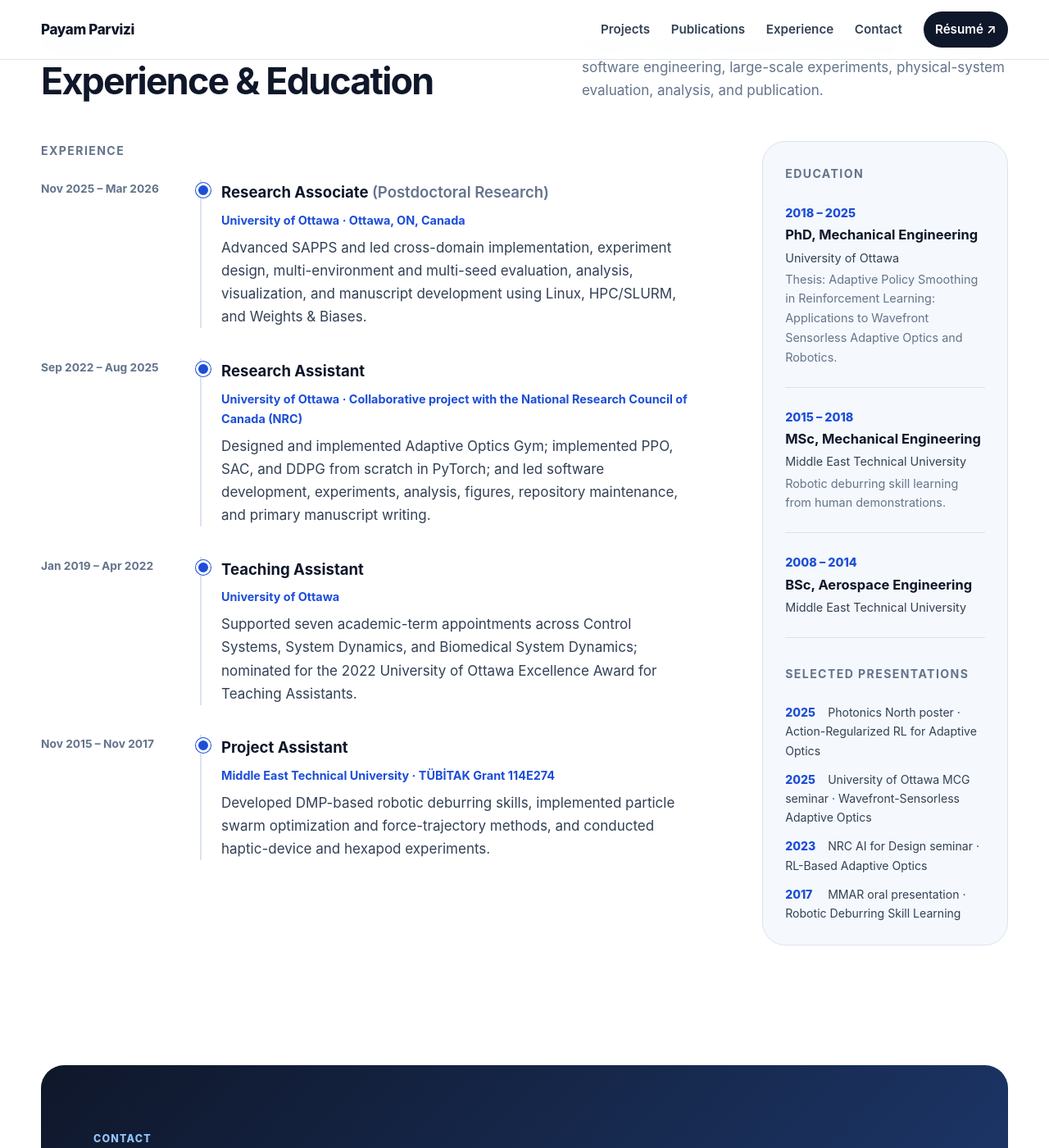
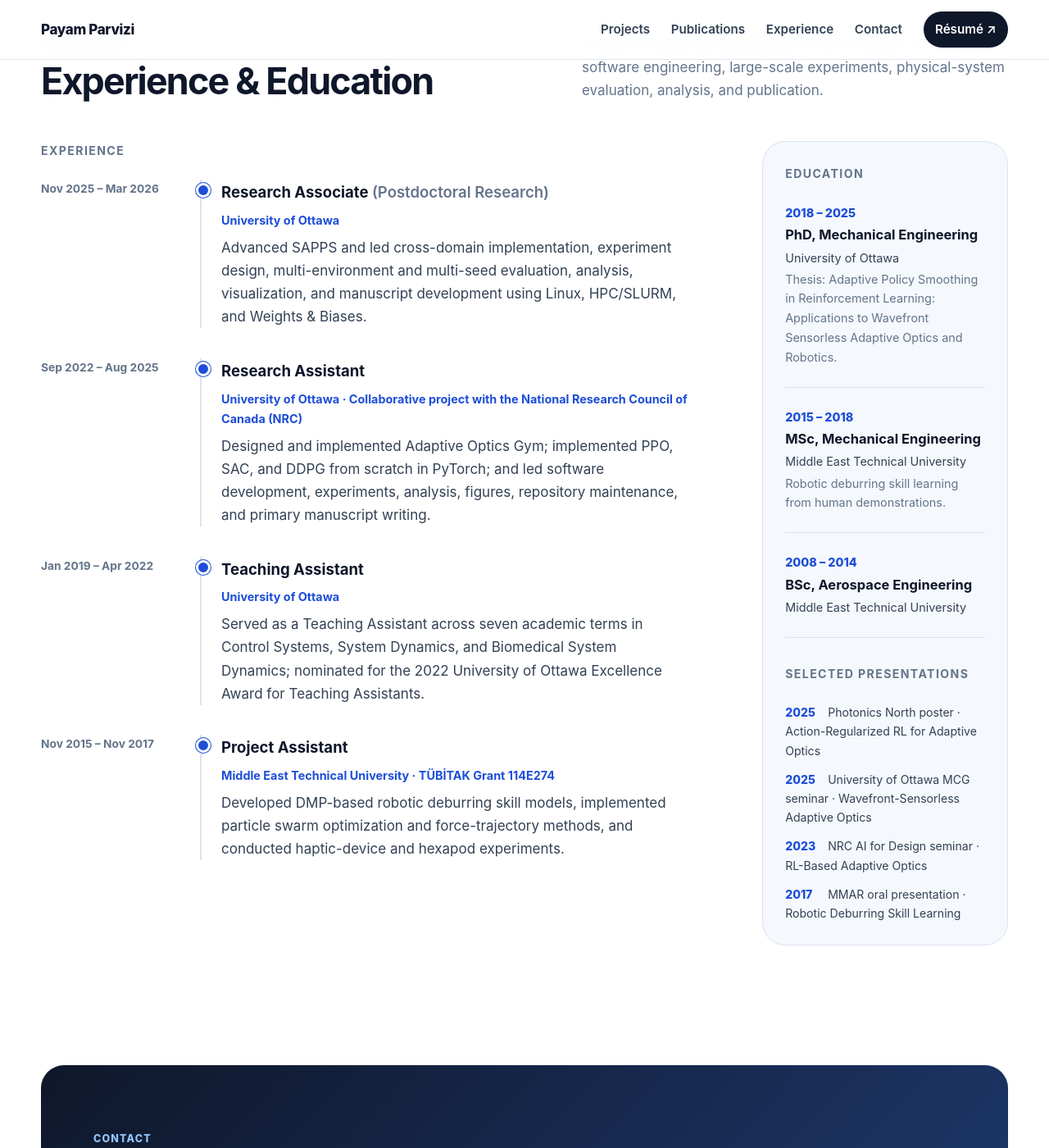
Before and after one commit to payamparvizi/payamparvizi.github.io, a Jekyll site: the page built from index.html, in a window 1280 px wide and 1400 px high, scrolled down 7196 px. Shown: the whole window at 82% size. Built offline with Jekyll 4.4.1, drawn with Linux system fonts in a browser that asks for light colours.

Commit message:
Update index.html

```diff
--- a/index.html
+++ b/index.html
@@ -451,9 +451,7 @@ image: "/assets/img/payam-parvizi-headshot.webp"
                 <span>(Postdoctoral Research)</span>
               </h4>
 
-              <p class="timeline-org">
-                University of Ottawa · Ottawa, ON, Canada
-              </p>
+              <p class="timeline-org">University of Ottawa</p>
 
               <p>
                 Advanced SAPPS and led cross-domain implementation, experiment
@@ -495,10 +493,10 @@ image: "/assets/img/payam-parvizi-headshot.webp"
               </p>
 
               <p>
-                Supported seven academic-term appointments across Control
-                Systems, System Dynamics, and Biomedical System Dynamics;
-                nominated for the 2022 University of Ottawa Excellence Award
-                for Teaching Assistants.
+                Served as a Teaching Assistant across seven academic terms in Control
+                Systems, System Dynamics, and Biomedical System Dynamics; nominated
+                for the 2022 University of Ottawa Excellence Award for Teaching
+                Assistants.
               </p>
             </div>
           </li>
@@ -514,9 +512,9 @@ image: "/assets/img/payam-parvizi-headshot.webp"
               </p>
 
               <p>
-                Developed DMP-based robotic deburring skills, implemented
-                particle swarm optimization and force-trajectory methods, and
-                conducted haptic-device and hexapod experiments.
+                Developed DMP-based robotic deburring skill models, implemented
+                particle swarm optimization and force-trajectory methods, and conducted
+                haptic-device and hexapod experiments.
               </p>
             </div>
           </li>
```
